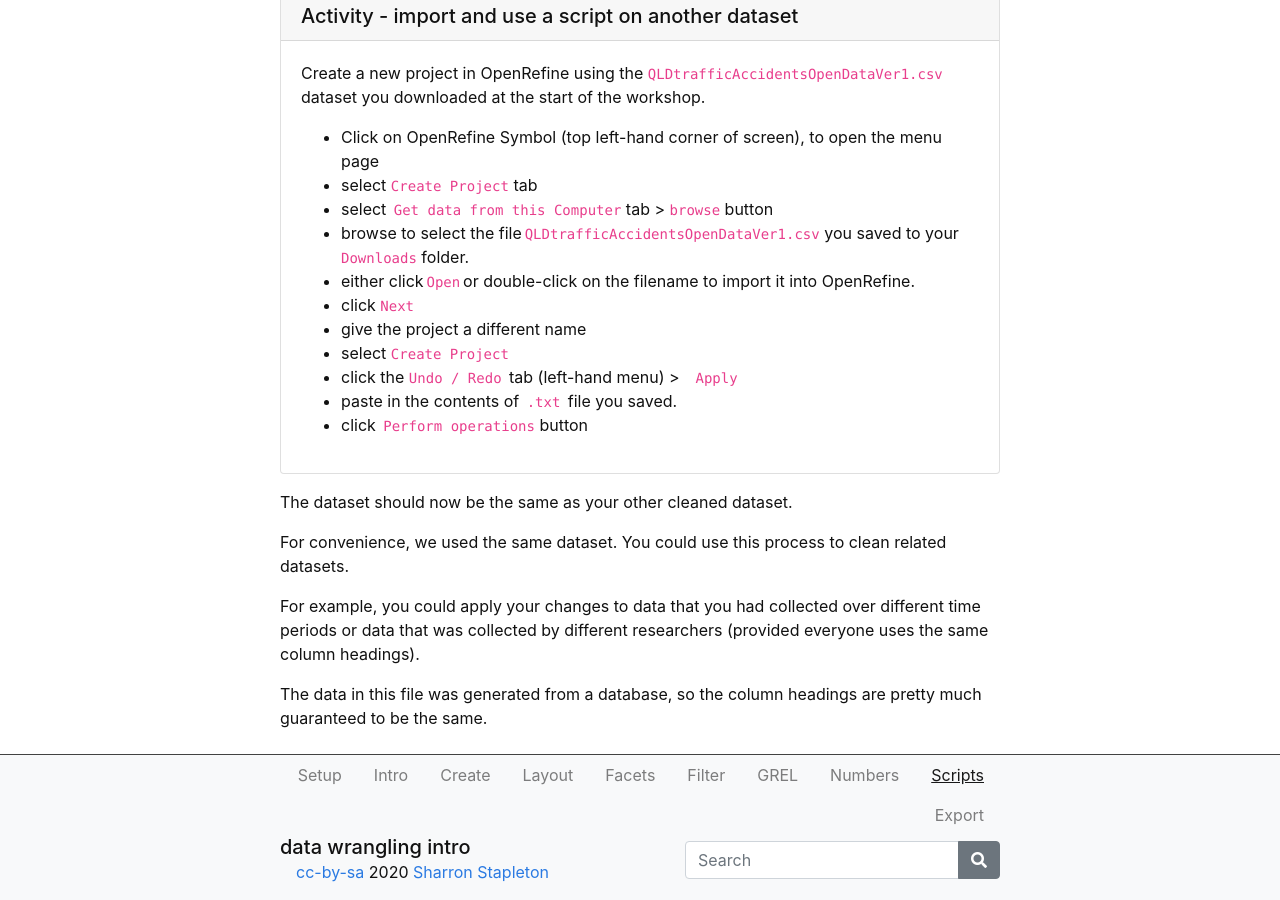
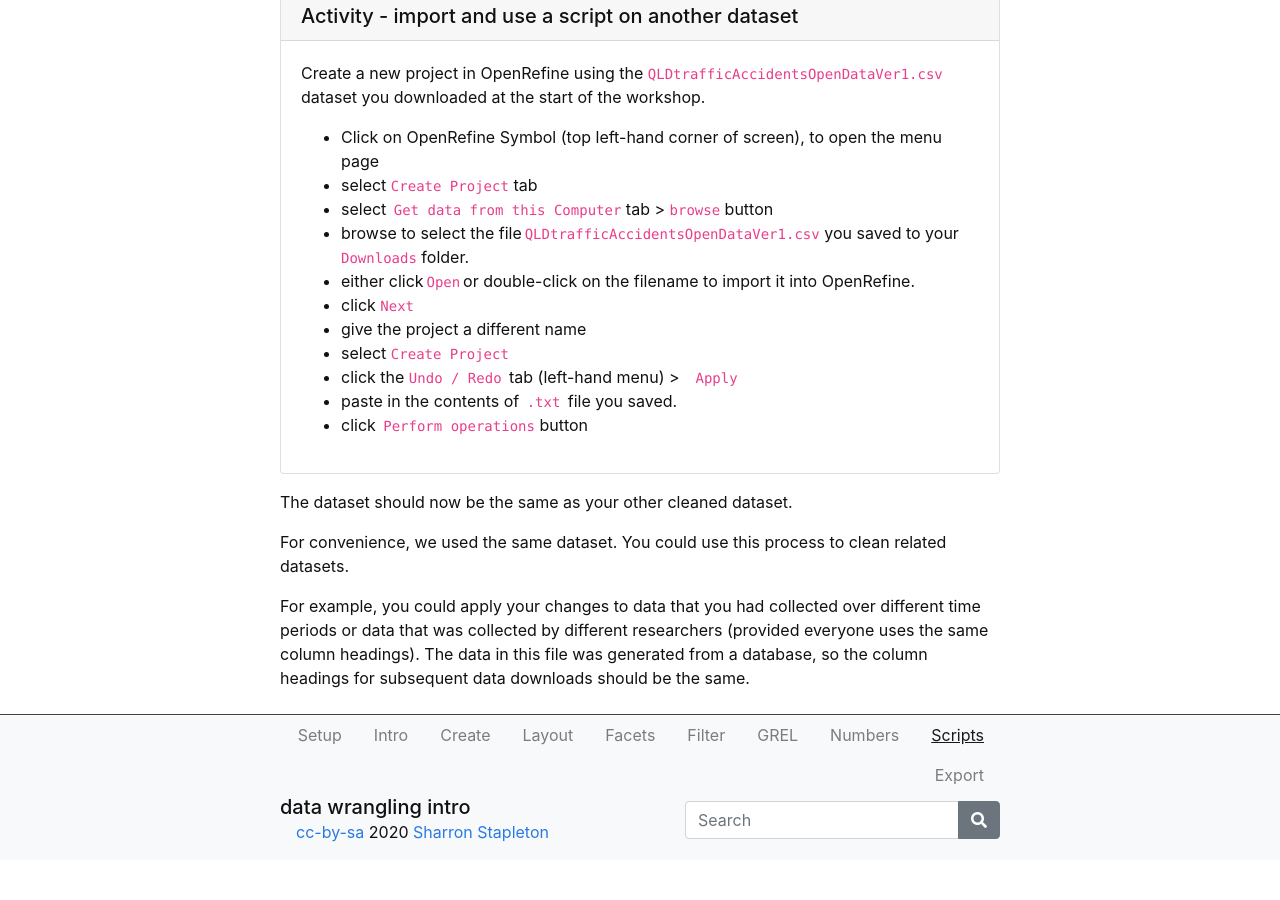
Before and after one commit to GULibrarySandbox/intro-data-wrangle, a Jekyll site: the page built from content/8-lesson.md, in a window 1280 px wide and 900 px high, scrolled down 1031 px. Built offline with Jekyll 4.4.1, drawn with Linux system fonts in a browser that asks for light colours; after the commit the page ends 1891 px from its top, so only the background shows below that.

Commit message:
Update 8-lesson.md

```diff
--- a/content/8-lesson.md
+++ b/content/8-lesson.md
@@ -50,6 +50,4 @@ The dataset should now be the same as your other cleaned dataset.
 
 For convenience, we used the same dataset.  You could use this process to clean related datasets.
 
-For example, you could apply your changes to data that you had collected over different time periods or data that was collected by different researchers (provided everyone uses the same column headings).
-
-The data in this file was generated from a database, so the column headings are pretty much guaranteed to be the same.
+For example, you could apply your changes to data that you had collected over different time periods or data that was collected by different researchers (provided everyone uses the same column headings). The data in this file was generated from a database, so the column headings for subsequent data downloads should be the same.
```
